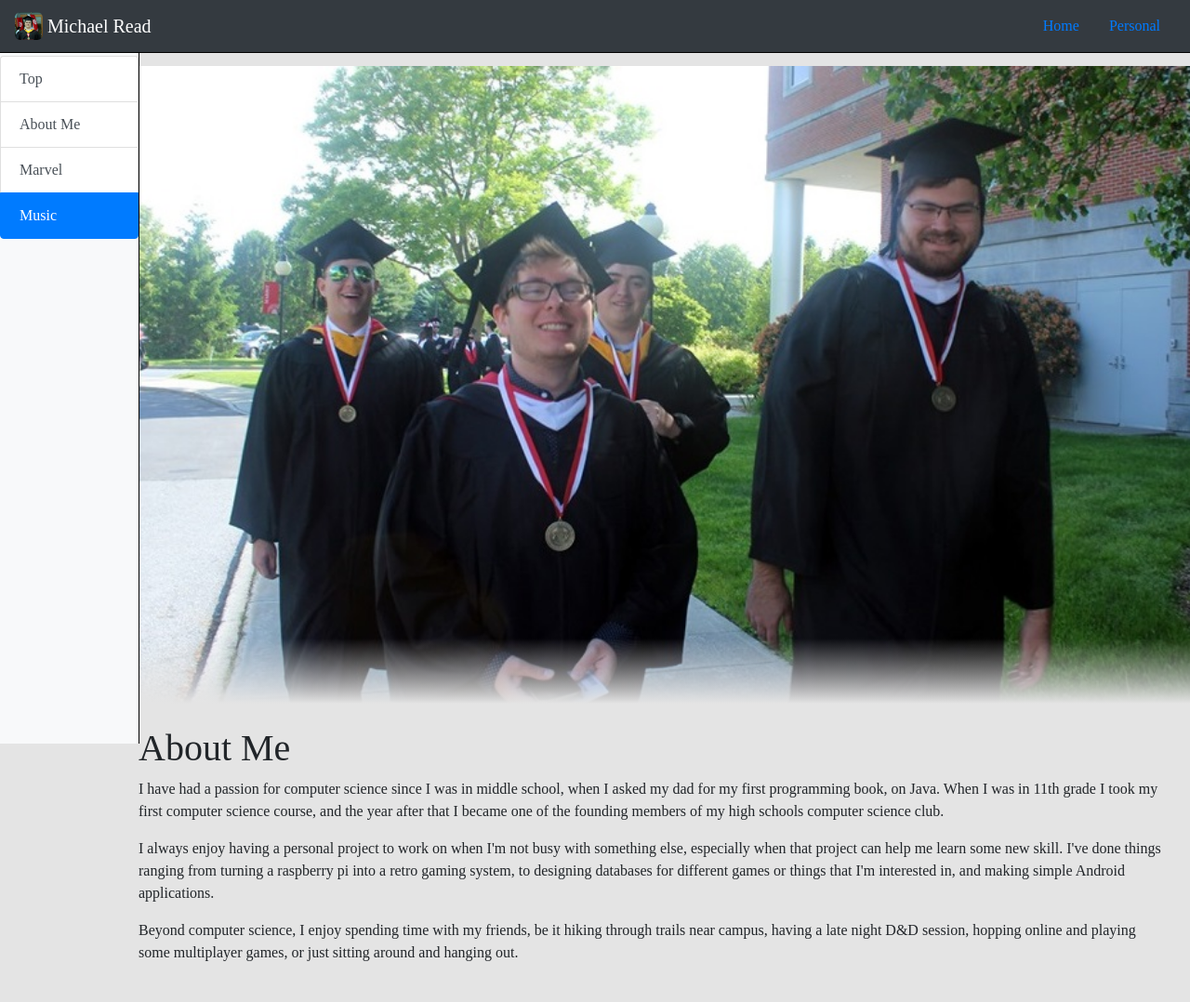
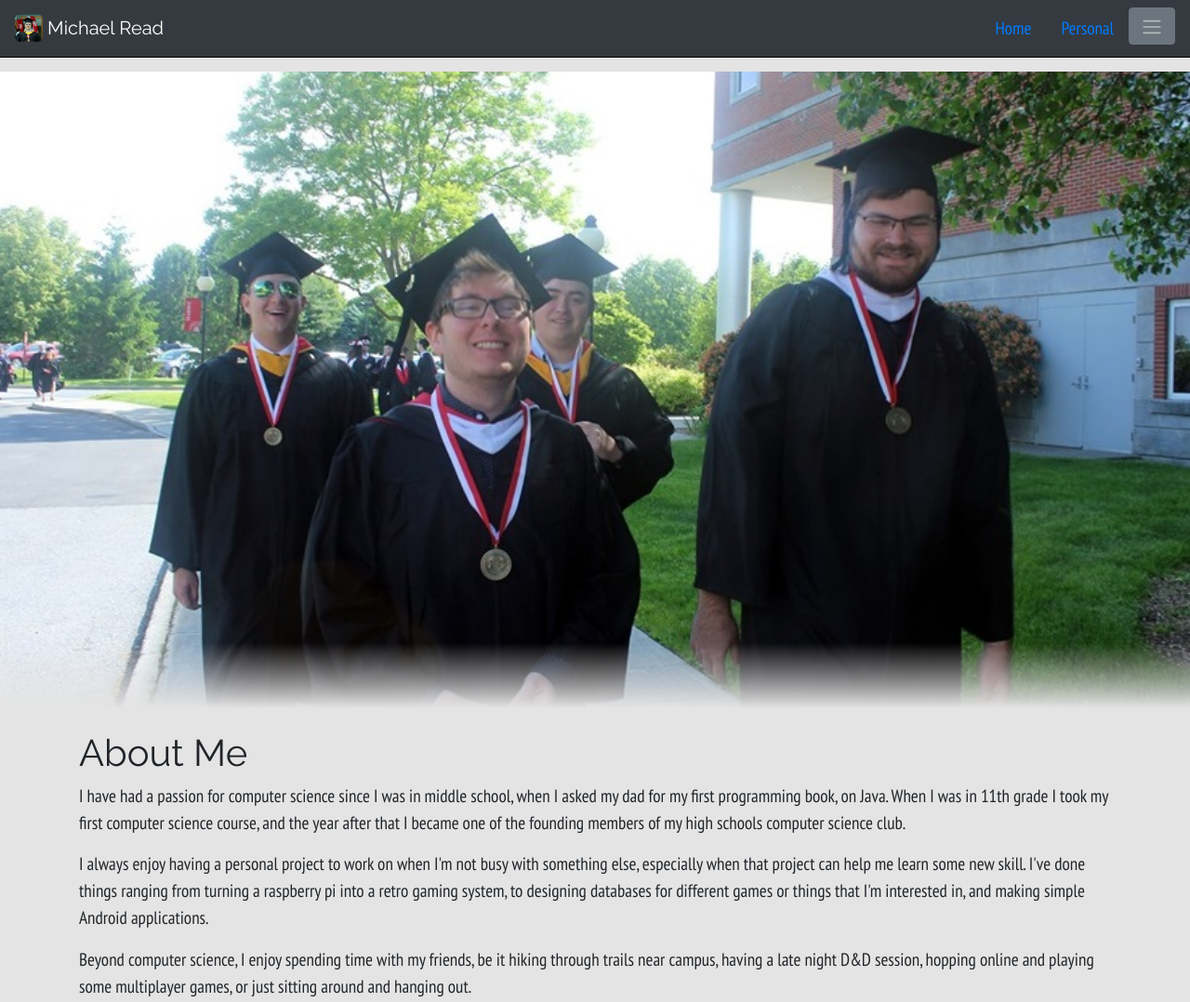
Before and after one commit to MichaelInAction/MichaelInAction.github.io, a plain HTML site: page personal.html in a window 1280 px wide. Shown: the top 1078 px of the page at 93% size. Drawn offline with nearby package versions, Linux system fonts and the light colour scheme.

Commit message:
Update font and navigation
Updated the fonts, and moved navigation from the side navigation bar to a dropdown

```diff
--- a/css/custom.css
+++ b/css/custom.css
@@ -1,6 +1,6 @@
 body {
   background-color: rgb(228, 228, 228);
-  font-family: "Snell Roundhand, cursive";
+  font-family: 'Raleway', sans-serif;
   font-size: 16px;
 }
 
@@ -14,7 +14,13 @@ h1 {
 }
 
 p {
-  font-size: 1rem;
+  font-size: 1.2rem;
+  font-family: 'PT Sans Narrow', sans-serif;
+}
+
+ul {
+  font-size: 1.2rem;
+  font-family: 'PT Sans Narrow', sans-serif;
 }
 
 .icon {
@@ -119,7 +125,7 @@ p {
 }
 
 .main {
-    margin-left: 10%; /* Same as the width of the sidenav */
+    /* margin-left: 10%; /* Same as the width of the sidenav */
 }
 
 @media screen and (max-height: 450px) {
--- a/personal.html
+++ b/personal.html
@@ -5,8 +5,12 @@
     <link rel="stylesheet" type="text/css" href="css/bootstrap/bootstrap.min.css">
     <link rel="stylesheet" type="text/css" href="css/custom.css">
     <link rel="stylesheet" href="https://use.fontawesome.com/releases/v5.5.0/css/all.css" integrity="sha384-B4dIYHKNBt8Bc12p+WXckhzcICo0wtJAoU8YZTY5qE0Id1GSseTk6S+L3BlXeVIU" crossorigin="anonymous">
+
+    <link href="https://fonts.googleapis.com/css?family=Raleway&display=swap" rel="stylesheet">
+    <link href="https://fonts.googleapis.com/css?family=PT+Sans+Narrow&display=swap" rel="stylesheet">
+
     <script src="https://ajax.googleapis.com/ajax/libs/jquery/3.3.1/jquery.min.js"></script>
-    <script src="js/bootstrap.min.js"></script>
+    <script src="js/bootstrap.bundle.min.js"></script>
   </head>
   <body data-spy="scroll" data-target="#scroll-nav" data-offset="60">
     <nav class="upper navbar sticky-top navbar-dark bg-dark">
@@ -22,15 +26,21 @@
         <li class="nav-item">
           <a class="nav-link" href="personal.html">Personal</a>
         </li>
+        <li class="nav-item">
+          <div class="dropdown dropleft">
+        <button class="btn btn-secondary" type="button" id="dropdownMenuButton" data-toggle="dropdown" aria-haspopup="true" aria-expanded="false">
+          <span class="navbar-toggler-icon"></span>
+        </button>
+        <div class="dropdown-menu" aria-labelledby="navbarDropdownMenuLink">
+          <a class="dropdown-item" href="#head">Top</a>
+          <a class="dropdown-item" href="#bio">About Me</a>
+          <a class="dropdown-item" href="#marvel">Marvel</a>
+          <a class="dropdown-item" href="#music">Music</a>
+        </div>
+      </div>
+        </li>
       </ul>
     </nav>
-
-    <div id="scroll-nav" class="sidenav list-group bg-light">
-      <a class="list-group-item list-group-item-action" href="#head">Top</a>
-      <a class="list-group-item list-group-item-action" href="#bio">About Me</a>
-      <a class="list-group-item list-group-item-action" href="#marvel">Marvel</a>
-      <a class="list-group-item list-group-item-action" href="#music">Music</a>
-    </div>
 
     <div id="right-border" class="sideborder bg-light">
     </div>
```
Also changed, not shown: index.html (+19 -11 lines).
